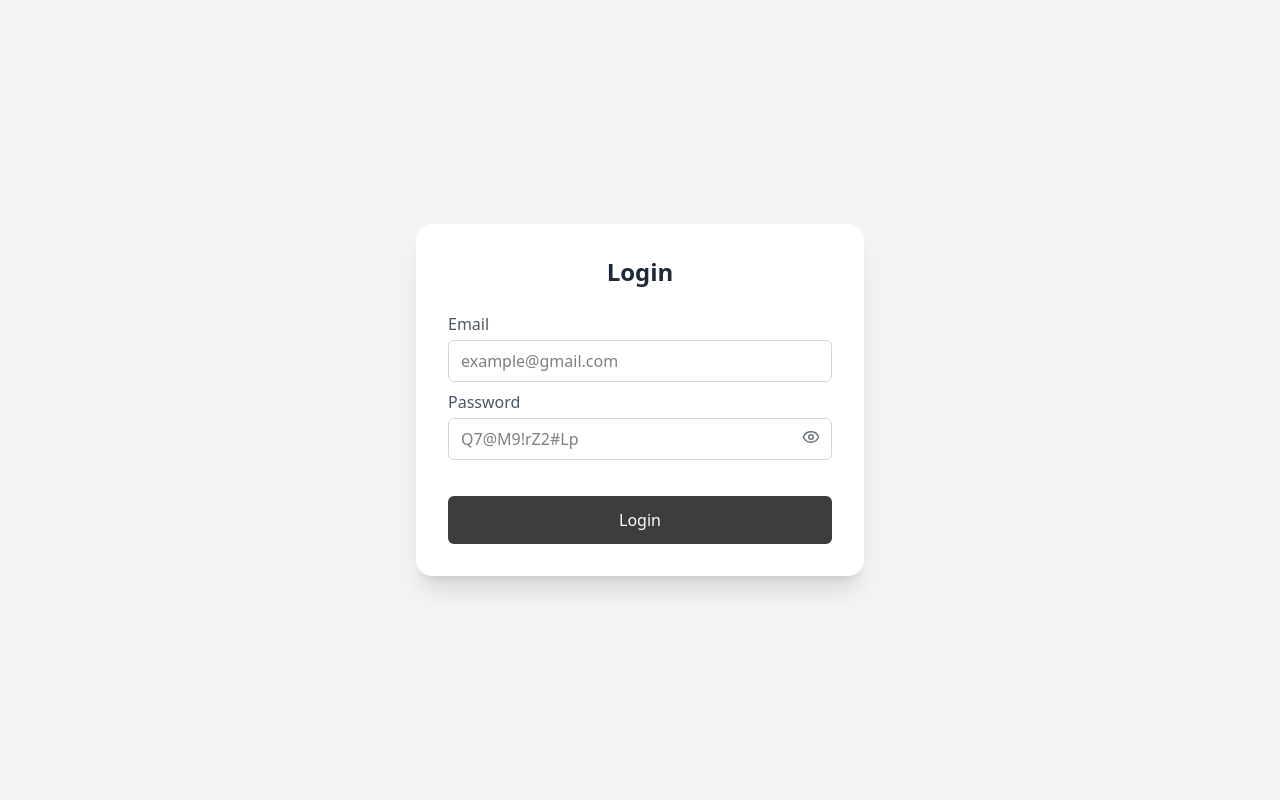
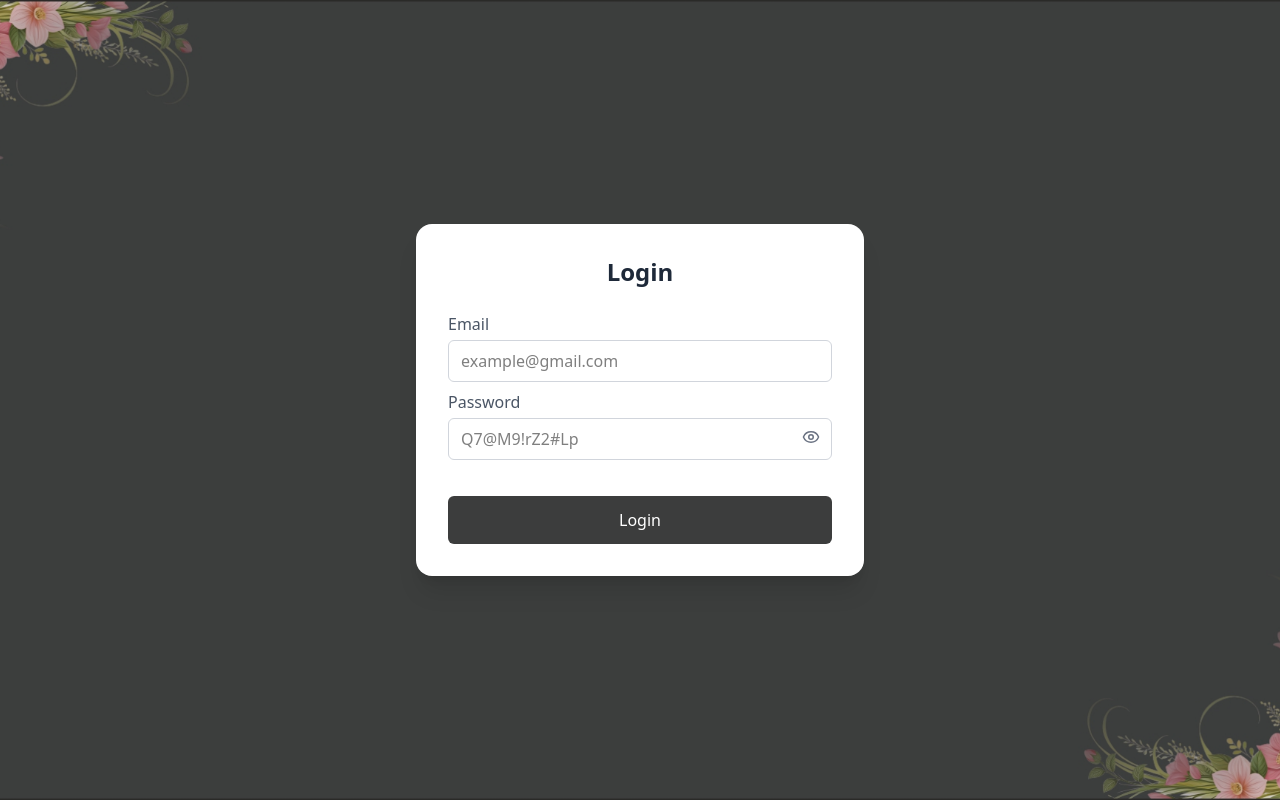
Before and after one commit to pmnmanoj01-lab/crm, a React (Vite) app: page / in a window 1280 px wide. Built offline with nearby package versions, Linux system fonts and the light colour scheme; no server answers.

Commit message:
pradhumn commit new

```diff
--- a/index.html
+++ b/index.html
@@ -2,7 +2,7 @@
 <html lang="en">
   <head>
     <meta charset="UTF-8" />
-    <link rel="icon" type="image/x-icon"  href="/favicon.ico" />
+    <link rel="icon" type="image/x-icon"  href="/vite.ico" />
     <meta name="viewport" content="width=device-width, initial-scale=1.0" />
     <!-- <meta
   http-equiv="Content-Security-Policy"
--- a/src/components/Login.jsx
+++ b/src/components/Login.jsx
@@ -48,7 +48,10 @@ export default function Login() {
   };
 
   return (
-    <div className="min-h-screen flex items-center justify-center bg-gray-100 p-4">
+    <div
+      className="min-h-screen flex items-center justify-center p-4 bg-cover bg-center bg-no-repeat"
+      style={{ backgroundImage: "url('/desktop_page.jpg')" }}
+    >
       <div className="w-full max-w-md bg-white rounded-2xl shadow-xl p-8">
         <h2 className="text-2xl font-bold text-gray-800 text-center mb-6">
           Login
@@ -66,7 +69,7 @@ export default function Login() {
             <input
               type="email"
               name="email"
-              className="w-full px-3 py-2 border rounded-md focus:outline-none border-gray-300 focus:border-gray-500 "
+              className="w-full px-3 py-2 border rounded-md focus:outline-none border-gray-300 focus:border-gray-500"
               placeholder="example@gmail.com"
               onChange={handleChange}
               required
```
Also changed, not shown: public/desktop_page.jpg (added), 1 other file (tests, documents, lock files or other folders).
